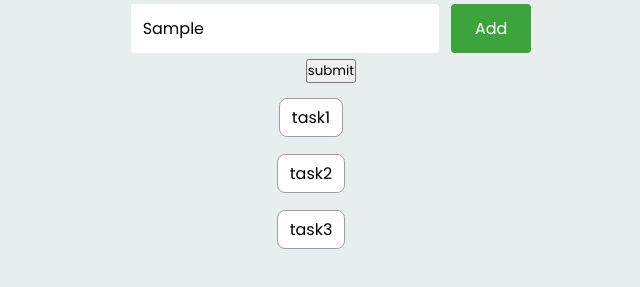
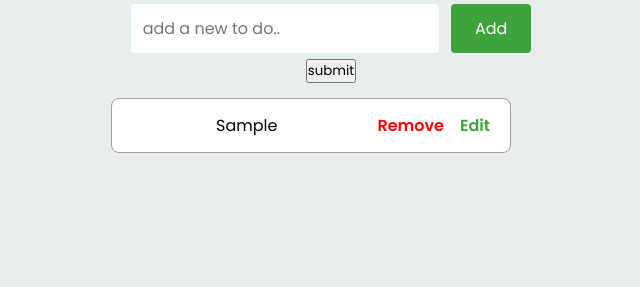
Before and after one commit to rampatil119/To-do-list, a website built with Vite: page index.html in a window 1280 px wide. Both pictures are taken after typing "Sample" into the empty fields and a click on the button "Add". Shown: the part 83-370 px from the top of the page, without its empty margins (309-949 px from the left). Built offline with nearby package versions, Linux system fonts and the light colour scheme.

Commit message:
javascript half done

```diff
--- a/index.html
+++ b/index.html
@@ -5,7 +5,6 @@
   <meta name="viewport" content="width=device-width, initial-scale=1.0">
   <title>To-Do list project</title>
   <link rel="stylesheet" href="style.css">
-  <script src="script.js"></script>
 </head>
 <body>
   <div class="container">
@@ -16,11 +15,12 @@
       <input type="button" value="Add" id="addBtn">
       <button type="submit" id="sub">submit</button>
       <ul class="todoList" id="todoList">
-        <li>task1</li>
+        <!-- <li>task1</li>
         <li>task2</li>
-        <li>task3</li>
+        <li>task3</li> -->
       </ul>
     </div>
 
+    <script src="script.js"></script>
 </body>
 </html>
--- a/script.js
+++ b/script.js
@@ -1,14 +1,49 @@
-const inputBox=document.getElementById('inputBox');
-const addBtn=document.getElementById('addBtn');
-const todoList=document.getElementById('todoList');
-const sub=document.getElementById('sub')
+const inputBox = document.getElementById('inputBox');
+const addBtn = document.getElementById('addBtn');
+const todoList = document.getElementById('todoList');
 
 
 
-const add=()=>{
-    alert("hello ram")
+
+const addTodo = () => {
+    const inputText = inputBox.value.trim();
+    if (inputText.length <= 0) {
+        alert("write some text")
+    }
+
+
+    const li = document.createElement('li')
+    const p = document.createElement('p')
+    p.innerHTML = inputText;
+    li.appendChild(p)
+    todoList.appendChild(li)
+
+    const deleteBtn = document.createElement('button')
+    deleteBtn.innerHTML = "Remove";
+    deleteBtn.classList.add('btn', 'deleteBtn')
+    li.appendChild(deleteBtn)
+
+
+    const editBtn = document.createElement('editBtn')
+    editBtn.innerHTML = "Edit"
+    editBtn.classList.add('btn', 'editBtn')
+    li.appendChild(editBtn)
+
+
+    inputBox.value = ""
+}
+const update = (e) => {
+    if (e.target.innerHTML === "Remove") {
+        todoList.removeChild(e.target.parentElement)
+    }
+    if (e.target.innerHTML === "Edit") {
+        inputBox.value = e.target.previousElementSibling.innerHTML;
+        inputBox.focus()
+        addBtn.value = "edit"
+
+    }
 }
 
-sub.addEventListener('click',add)
 
-addBtn.addEventListener('click',addTodo)
+addBtn.addEventListener('click', addTodo)
+todoList.addEventListener('click', update)
--- a/style.css
+++ b/style.css
@@ -53,8 +53,8 @@ ul{
     max-width: 400px;
     display: flex;
     flex-direction: column;
-    align-items: center;
-    justify-content: center;
+    /* align-items: center;
+    justify-content: center; */
     margin-top: 10px;
 }
 ul li{
@@ -66,6 +66,33 @@ ul li{
      margin-top: 5px;
      background-color: #ffffff;
      margin-block-end: 12px;
+     display: flex;
+     align-items: center;
+     justify-content: space-between;
+     transition: background-color 0.5s;
 
 
 }
+ul li p{
+    flex-grow: 1;
+    padding: 2px;
+}
+.btn{
+    border: none;
+    outline: none;
+    font-size: 16px;
+    background: none;
+    font-weight: 600;
+    cursor: pointer;
+    padding: 8px;
+}
+.deleteBtn{
+    color: red;
+}
+.editBtn{
+    color: #3da33d;
+}
+ul li:hover{
+
+    background-color:rgb(119, 114, 114) ;
+}
```
